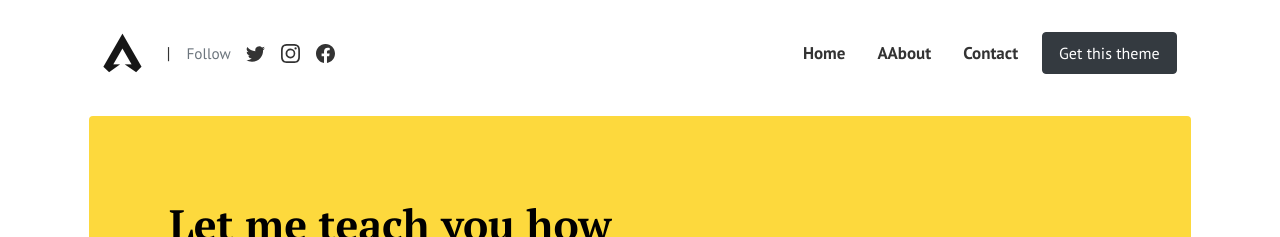
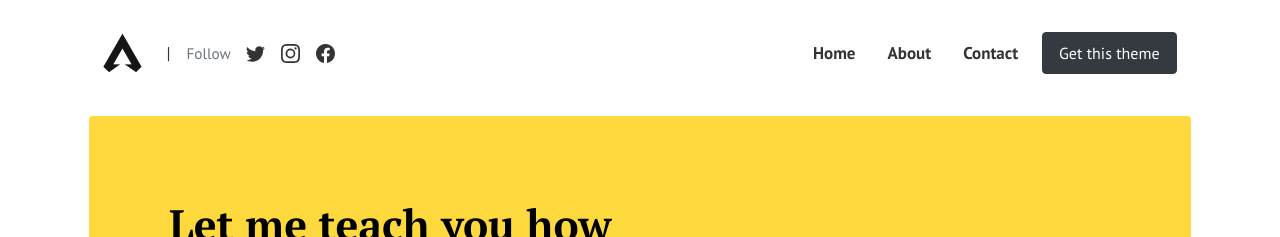
Before and after one commit to AlessioCoser/alessiocoser.github.io, a Jekyll site: the page built from index.html, in a window 1280 px wide. Shown: the top 237 px of the page. Built offline with Jekyll 4.4.1, drawn with Linux system fonts in a browser that asks for light colours; the list of posts is cut into pages by our own code; comment, search, counter and statistics services are not loaded.

Commit message:
remove typo in about menu item

```diff
--- a/_data/menus.yml
+++ b/_data/menus.yml
@@ -4,7 +4,7 @@ topmenu:
 - title: Home
   url: ""
 
-- title: AAbout
+- title: About
   url: "about/"
 
 - title: Contact
```
